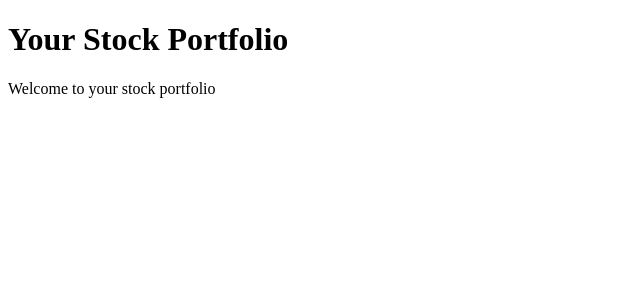
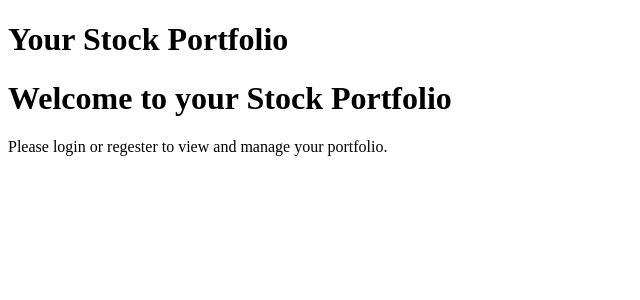
Before and after one commit to steveflys/stock-portfolio, a Python web app: template stock_portfolio/templates/index.jinja2 in a window 1280 px wide. Shown: the part 88-388 px from the top of the page, without its empty margins (0-640 px from the left). Run offline with Jinja, Linux system fonts and the light colour scheme; the template is opened without the code that fills it, so the values that code supplies are empty.

```diff
--- a/stock_portfolio/templates/index.jinja2
+++ b/stock_portfolio/templates/index.jinja2
@@ -3,6 +3,8 @@
 
     {% block content %}
     <main>
-      Welcome to your stock portfolio
+      <h1>Welcome to your Stock Portfolio</h1>
+
+      Please login or regester to view and manage your portfolio.
     </main>
     {% endblock content %}
```
